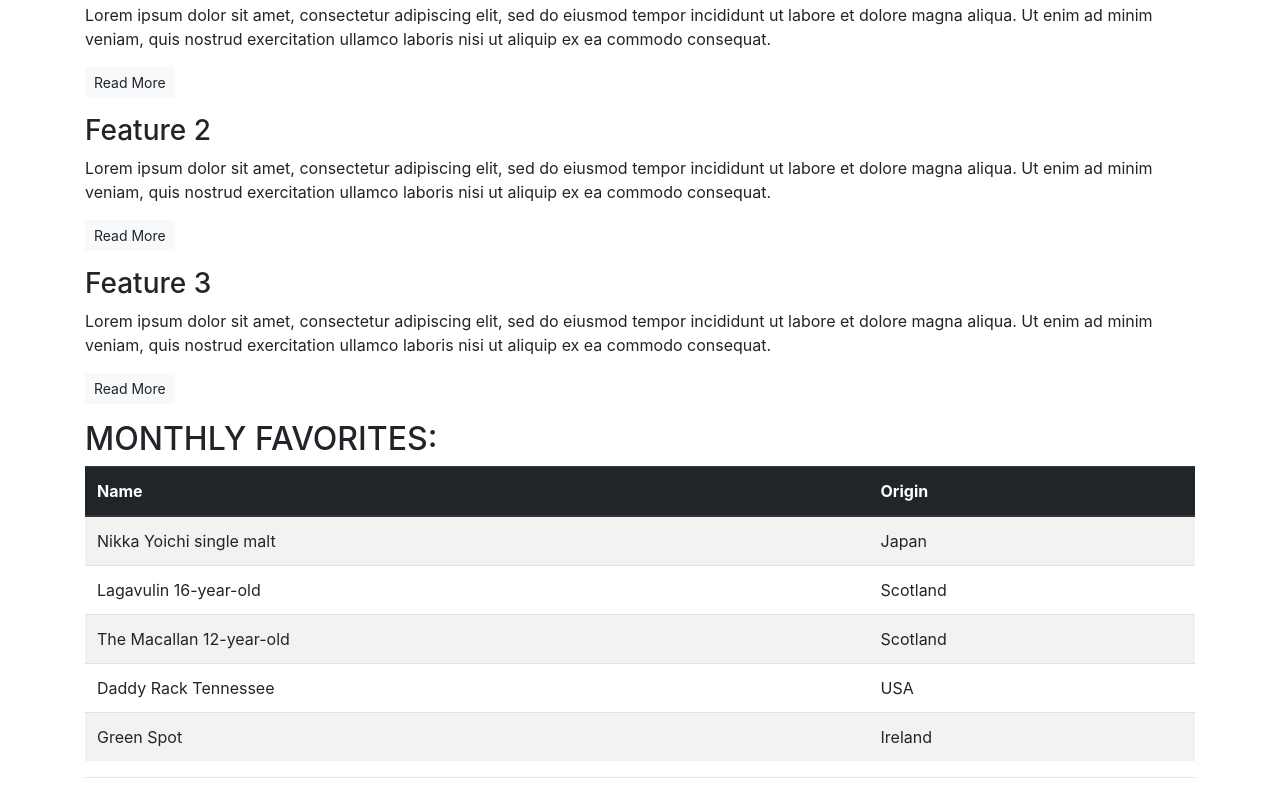
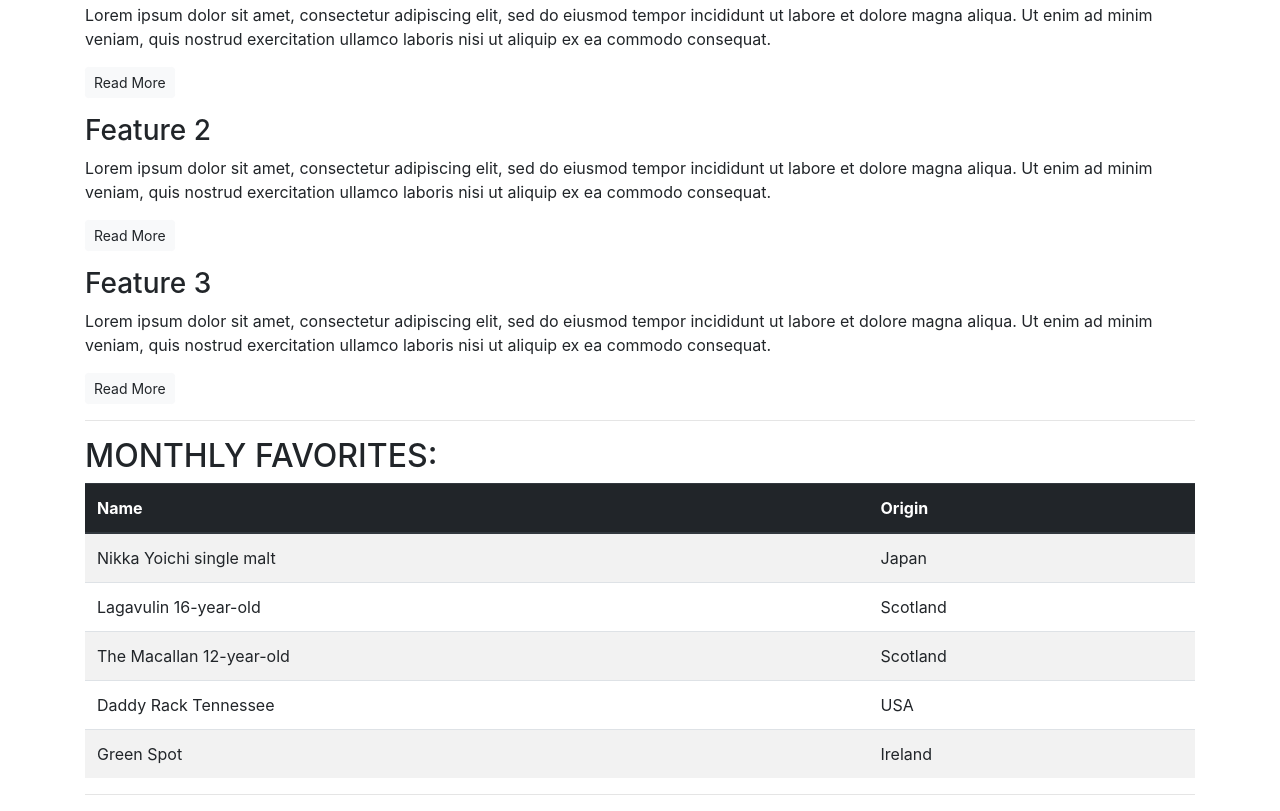
Before and after one commit to katzur/Bootstrap-practice, a plain HTML site: page index.html in a window 1280 px wide. Shown: the part 539-1350 px from the top of the page. Drawn offline with nearby package versions, Linux system fonts and the light colour scheme.

Commit message:
Add section to index html

```diff
--- a/index.html
+++ b/index.html
@@ -57,8 +57,10 @@
             </div>
         </section>
         <!-- /.features -->
+        <hr>
 
         <!-- monthly-favorites -->
+        <section class="table">
             <table class="table table-striped">
                 <h2 class="text-uppercase">Monthly Favorites:</h2>
                 <thead class="thead-dark">
@@ -88,7 +90,9 @@
                     <td>Ireland</td>
                 </tr>
             </table>
+        </section>
         <!-- /.monthly-favorites -->
+
         <hr>
     </article>
 </body>
```
Lines whose indentation alone changed are shown as unchanged.
